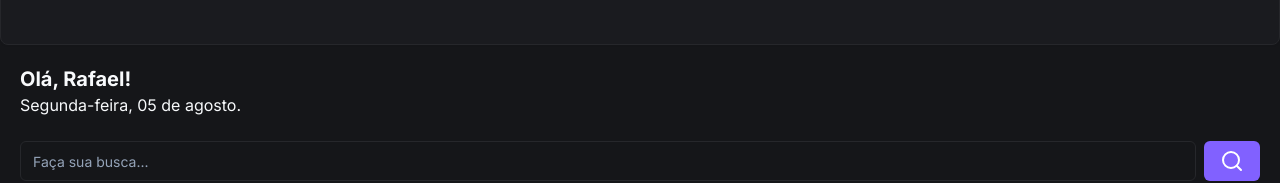
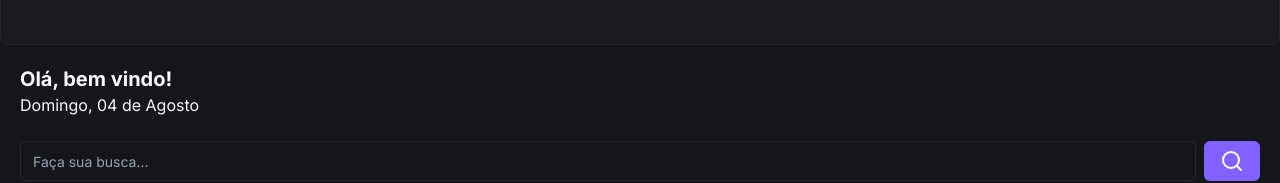
Before and after one commit to Rafaellrx12/Barbearia, a Next.js app: page / in a window 1280 px wide. Shown: the part 147-330 px from the top of the page. Built offline with nearby package versions, Linux system fonts and the light colour scheme; no server answers; the database is empty.

Commit message:
feat: update welcome message

```diff
--- a/app/page.tsx
+++ b/app/page.tsx
@@ -9,6 +9,8 @@
 import Link from "next/link"
 import { getServerSession } from "next-auth"
 import { authOptions } from "./_lib/auth"
+import { format } from "date-fns"
+import { ptBR } from "date-fns/locale"
 import { quickSearchOptions } from "./_contants/search"
 
 const Home = async () => {
@@ -39,15 +41,25 @@
         },
       })
     : []
-
   return (
     <div>
       {/* header */}
       <Header />
       <div className="p-5">
         {/* TEXTO */}
-        <h2 className="text-xl font-bold">Olá, Rafael!</h2>
-        <p>Segunda-feira, 05 de agosto.</p>
+        <h2 className="text-xl font-bold">
+          Olá, {session?.user ? session.user.name : "bem vindo"}!
+        </h2>
+        <p>
+          <span className="capitalize">
+            {format(new Date(), "EEEE, dd", { locale: ptBR })}
+          </span>
+          <span>&nbsp;de&nbsp;</span>
+          <span className="capitalize">
+            {format(new Date(), "MMMM", { locale: ptBR })}
+          </span>
+        </p>
+
         {/* BUSCA */}
         <div className="mt-6">
           <Search />
@@ -82,18 +94,15 @@
             className="rounded-xl object-cover"
           />
         </div>
-
         <h2 className="mb-3 mt-6 text-xs font-bold uppercase text-gray-400">
           Agendamentos
         </h2>
-
         {/* AGENDAMENTO */}
         <div className="flex gap-3 overflow-x-auto [&::-webkit-scrollbar]:hidden">
           {confirmedBookings.map((booking) => (
             <BookingItem key={booking.id} booking={booking} />
           ))}
         </div>
-
         <h2 className="mb-3 mt-6 text-xs font-bold uppercase text-gray-400">
           Recomendados
         </h2>
```
